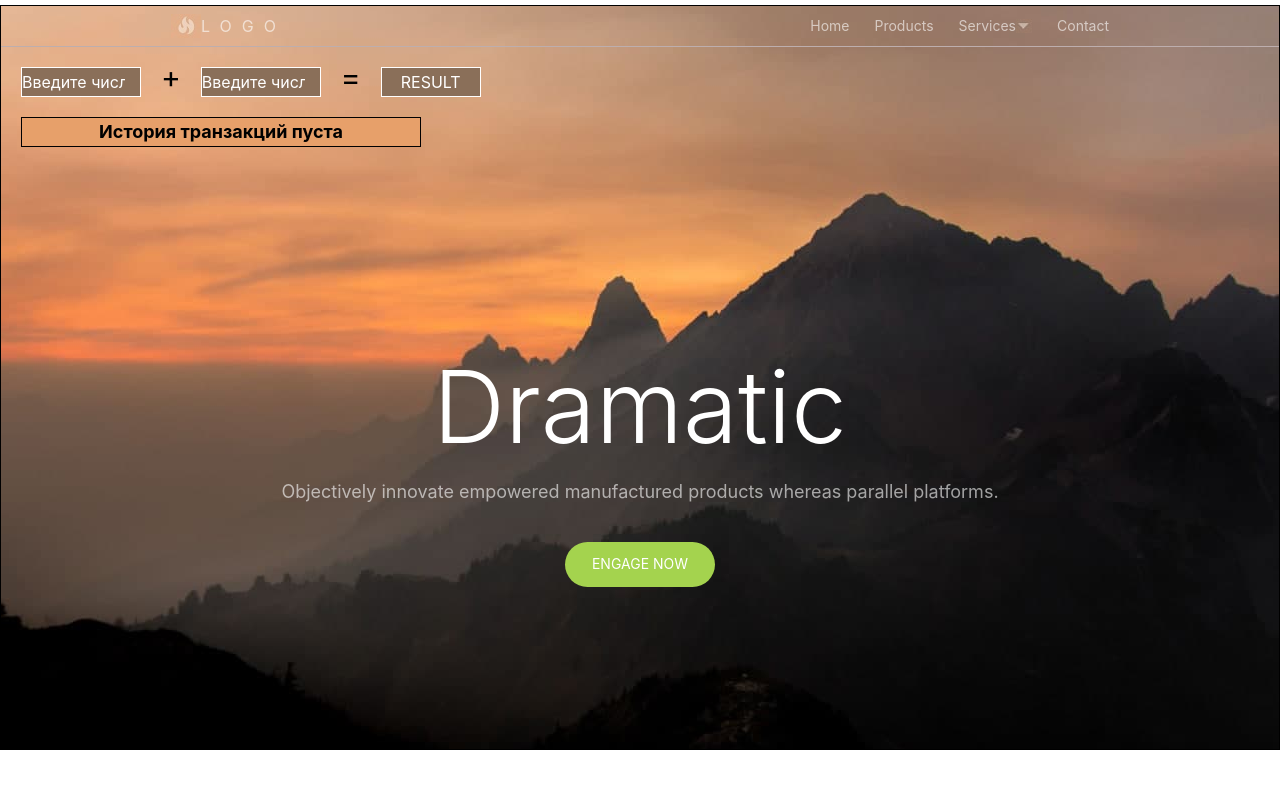
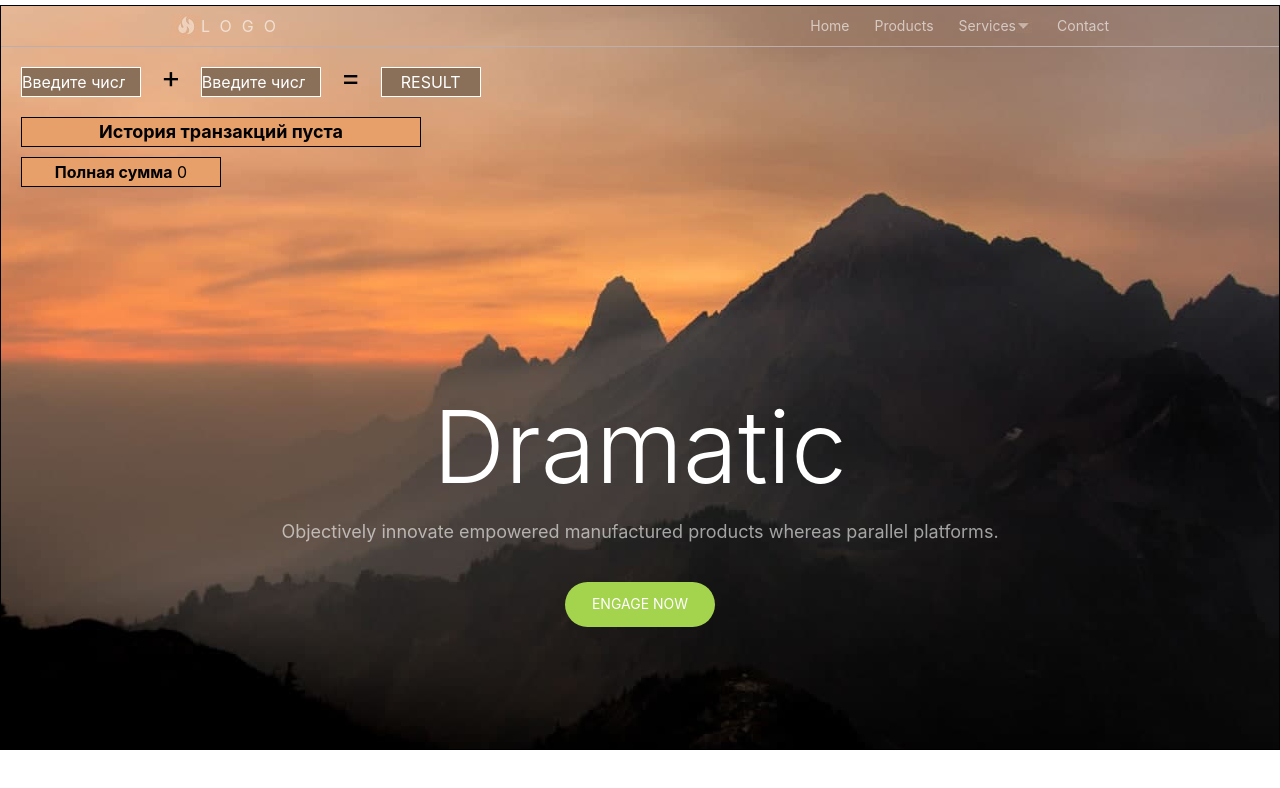
Before and after one commit to MaksStad/Training_project, a React (Create React App) app: page / in a window 1280 px wide. Shown: the top 788 px of the page. Built offline with nearby package versions, Linux system fonts and the light colour scheme.

Commit message:
Total useEffect

```diff
--- a/src/component/MainContent.jsx
+++ b/src/component/MainContent.jsx
@@ -1,4 +1,4 @@
-import React, {useState} from 'react';
+import React, {useEffect, useState} from 'react';
 import classes from './MainContent.module.css'
 import Input from './UI/Input'
 import ButtonEquals from "./ButtonEquals";
@@ -9,11 +9,12 @@ import ArrowSortUpDown from "./UI/ArrowSortUpDown";
 
 
 const MainContent = () => {
-  const [results, setResults] = useState([])
+   const [results, setResults] = useState([])
    const [num, setNum] = useState()
    const [num1, setNum1] = useState()
    const [order, setOrder] = useState('ASC')
    const[field, setField] = useState('')
+   const [total, setTotal] = useState(0);
 
 
    const sortBy = (sort) => {
@@ -44,6 +45,10 @@ const MainContent = () => {
      };
      setResults([newResult,...results])
   }
+      useEffect(() => {
+         let newTotal = results.reduce((prev,next) => prev + next.sum,0);
+         setTotal(newTotal);
+      })
 
 
   return (
@@ -103,6 +108,7 @@ const MainContent = () => {
              </tr>
           </table>
        }
+          <p className={classes.totalAmountSum}> <b>Полная сумма</b>  {total}</p>
       <h1 className={classes.Main__title}>Dramatic</h1>
       <h4 className={classes.Main__text}>Objectively innovate empowered manufactured products whereas parallel platforms.</h4>
       <div className={classes.Main__actions}>
--- a/src/component/MainContent.module.css
+++ b/src/component/MainContent.module.css
@@ -26,7 +26,18 @@ th span:hover {
     text-align: center;
     padding: 5px;
 }
-
+.totalAmountSum {
+    display: inline-block;
+    border: 1px solid ;
+    width: 200px;
+    max-width: 100%;
+    margin-left: 20px;
+    font-size:16px;
+    padding: 6px;
+    background: rgb(231, 160, 106);
+    text-align: center;
+    margin-top: 10px;
+}
 .Main__title {
     font-size: 100px;
     line-height: 1.2;
```
